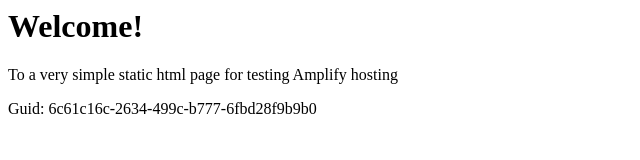
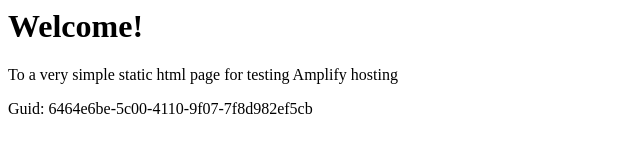
Before and after one commit to aws-aemilia-sin/Github-PR-Commit-Integration-Test-DoNotTouch-GitHubWebhookPushCanaryTest-v1-preprod-ap-southeast-1, a website: page src/index.html in a window 1280 px wide. Shown: the full height of the page, 0-640 px from the left. Drawn offline with Linux system fonts and the light colour scheme.

Commit message:
commit from integ tests

```diff
--- a/src/index.html
+++ b/src/index.html
@@ -12,6 +12,6 @@
 <body>
     <h1>Welcome!</h1>
     <p>To a very simple static html page for testing Amplify hosting</p>
-    <p>Guid: 6c61c16c-2634-499c-b777-6fbd28f9b9b0</p></body>
+    <p>Guid: 6464e6be-5c00-4110-9f07-7f8d982ef5cb</p></body>
 
 </html>
```
